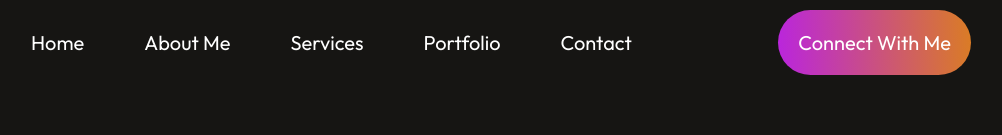
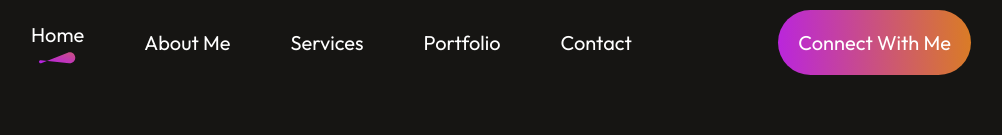
Before and after one commit to sikdarananya/Ananya_Sikdar, a React (Vite) app: page / in a window 1280 px wide. Shown: the top 135 px of the page, without its empty margins (139-1141 px from the left). Built offline with nearby package versions, Linux system fonts and the light colour scheme.

Commit message:
added current pointer to nav

```diff
--- a/src/Components/Navbar/Navbar.css
+++ b/src/Components/Navbar/Navbar.css
@@ -28,3 +28,15 @@
 .nav-connect:hover{
     transform: scale(1.05);
 }
+
+.nav-menu li{
+    display: flex;
+    flex-direction: column;
+    gap: 5px;
+    cursor: pointer;
+}
+
+.nav-menu li img{
+    display: flex;
+    margin: auto;
+}
--- a/src/Components/Navbar/Navbar.jsx
+++ b/src/Components/Navbar/Navbar.jsx
@@ -1,17 +1,21 @@
-import React from 'react'
+import React, {useState} from 'react'
 import './Navbar.css'
-import logo from '../../assets/mylogo.svg'
+import underline from '../../assets/nav_underline.svg'
+
 
 const Navbar = () => {
+
+  const [menu, setMenu] = useState("home");
+
   return (
     <div className='navbar'>
         {/* <img src={logo} alt="" /> */}
         <ul className='nav-menu'>
-            <li>Home</li>
-            <li>About Me</li>
-            <li>Services</li>
-            <li>Portfolio</li>
-            <li>Contact</li>
+            <li><p onClick={()=>setMenu("home")}>Home</p>{menu==="home"?<img src={underline} alt='' /> : <></>}</li>
+            <li><p onClick={()=>setMenu("about")}>About Me</p>{menu==="about"?<img src={underline} alt='' /> : <></>}</li>
+            <li><p onClick={()=>setMenu("services")}>Services</p>{menu==="services"?<img src={underline} alt='' /> : <></>}</li>
+            <li><p onClick={()=>setMenu("portfolio")}>Portfolio</p>{menu==="portfolio"?<img src={underline} alt='' /> : <></>}</li>
+            <li><p onClick={()=>setMenu("contact")}>Contact</p>{menu==="contact"?<img src={underline} alt='' /> : <></>}</li>
         </ul>
         <div className='nav-connect'>Connect With Me</div>
     </div>
```
